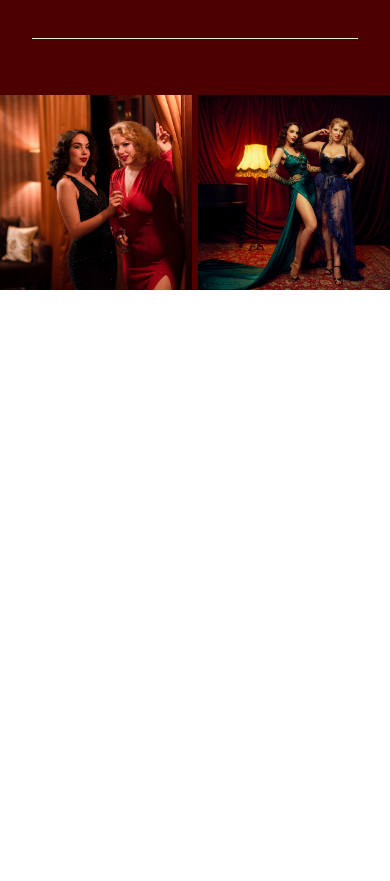
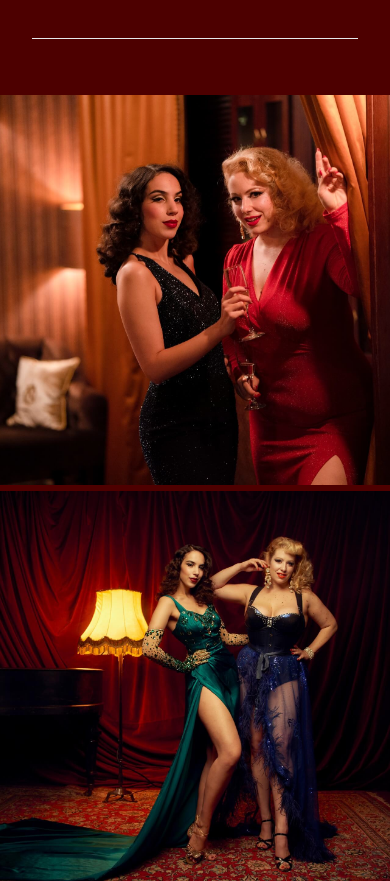
Before and after one commit to mrodin/golden-burlesque, a Next.js app: page / in a window 390 px wide. Shown: the part 1697-2578 px from the top of the page. Before the commit the page ends 1987 px from the top, so only its background shows below. Built offline with nearby package versions, Linux system fonts and the light colour scheme; a web font is replaced by a local one.

Commit message:
responsive gallery

```diff
--- a/sections/Gallery.js
+++ b/sections/Gallery.js
@@ -3,7 +3,7 @@ import React from "react";
 import { Image } from "components";
 
 const Gallery = () => (
-  <div className="grid grid-cols-2 grid-rows-gallery gap-x-1.5">
+  <div className="grid grid-cols-1 md:grid-cols-2 grid-rows-gallery md:grid-rows-gallery-full gap-1.5">
     <Image src="img/gallery_1.jpg" alt="Golden Burlesque with champagne" />
     <Image src="img/gallery_2.jpg" alt="Golden Burlesque posing in boudoir" />
   </div>
--- a/tailwind.config.js
+++ b/tailwind.config.js
@@ -14,7 +14,8 @@ module.exports = {
         intro: "url('/img/intro.jpg')",
       }),
       gridTemplateRows: {
-        gallery: "50vw",
+        gallery: "100vw 100vw",
+        "gallery-full": "50vw",
       },
       textColor: {
         gold: "#e0d2bd",
```
